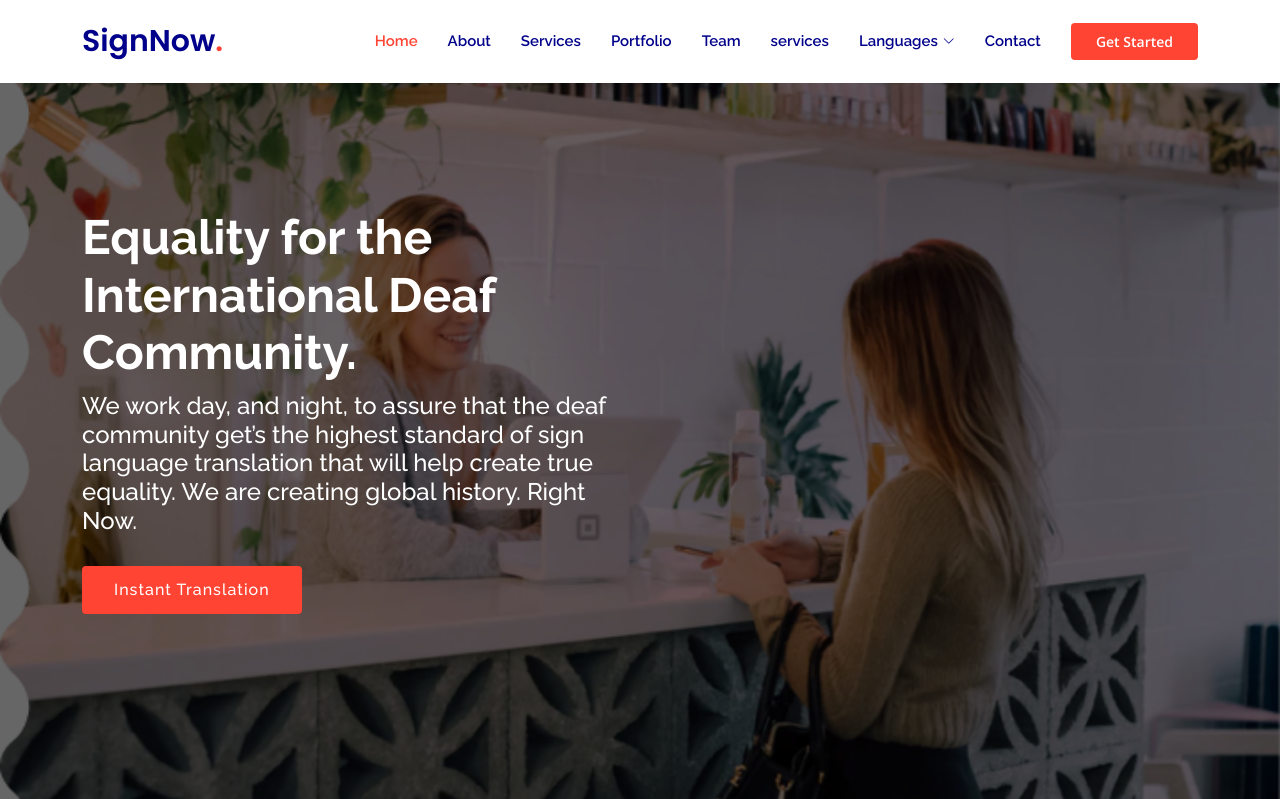
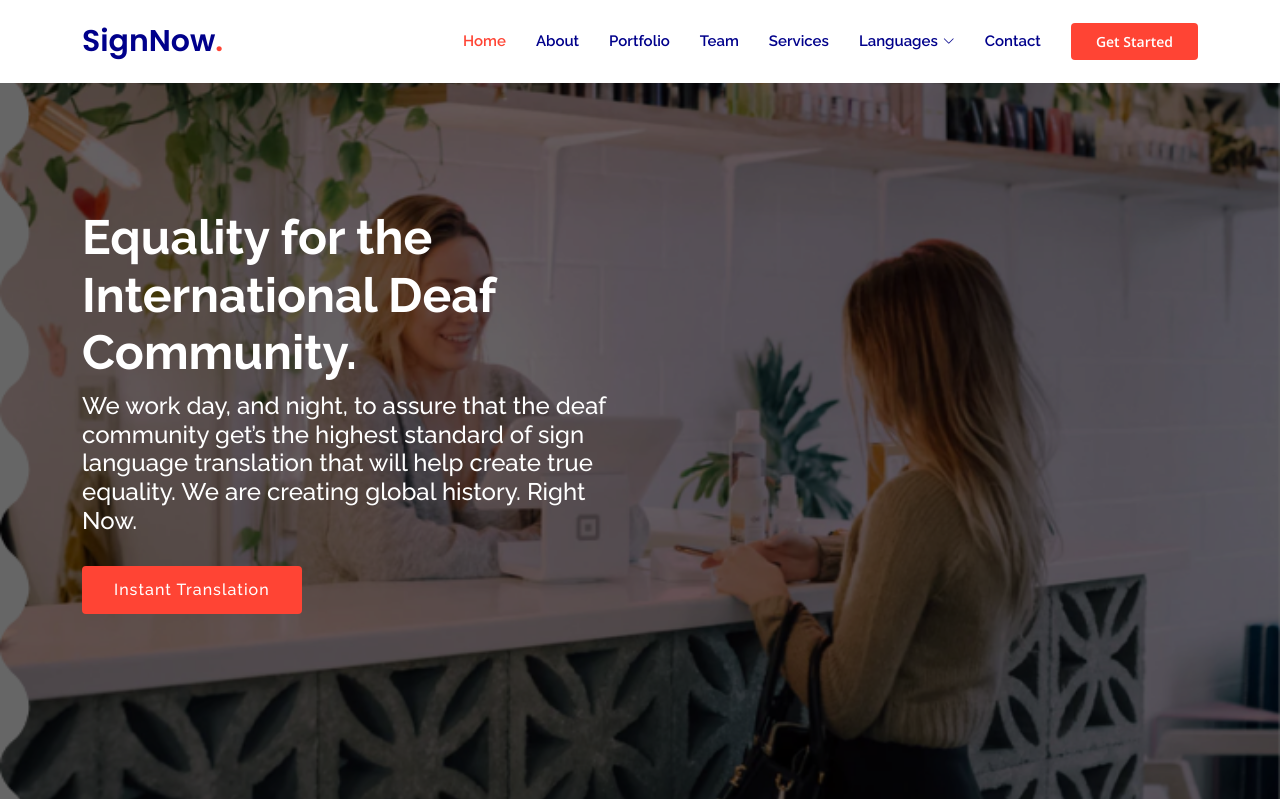
Before and after one commit to janazu23-meet/GroupE--SignNow, a Flask app: page / in a window 1280 px wide. Shown: the top 799 px of the page. Run offline with Flask 2, Linux system fonts and the light colour scheme; some libraries are stand-ins or nearby versions.

Commit message:
li deleted

```diff
--- a/Case-Study/templates/index.html
+++ b/Case-Study/templates/index.html
@@ -49,10 +49,9 @@
         <ul>
           <li><a class="nav-link scrollto active" href="#hero">Home</a></li>
           <li><a class="nav-link scrollto" href="#about">About</a></li>
-          <li><a class="nav-link scrollto" href="#services">Services</a></li>
           <li><a class="nav-link scrollto " href="#portfolio">Portfolio</a></li>
           <li><a class="nav-link scrollto" href="#team">Team</a></li>
-          <li><a href="/blog">services</a></li>
+          <li><a href="/blog">Services</a></li>
           <li class="dropdown"><a href="#"><span>Languages</span> <i class="bi bi-chevron-down"></i></a>
             <ul>
               <li><a href="#">English</a></li>
```
